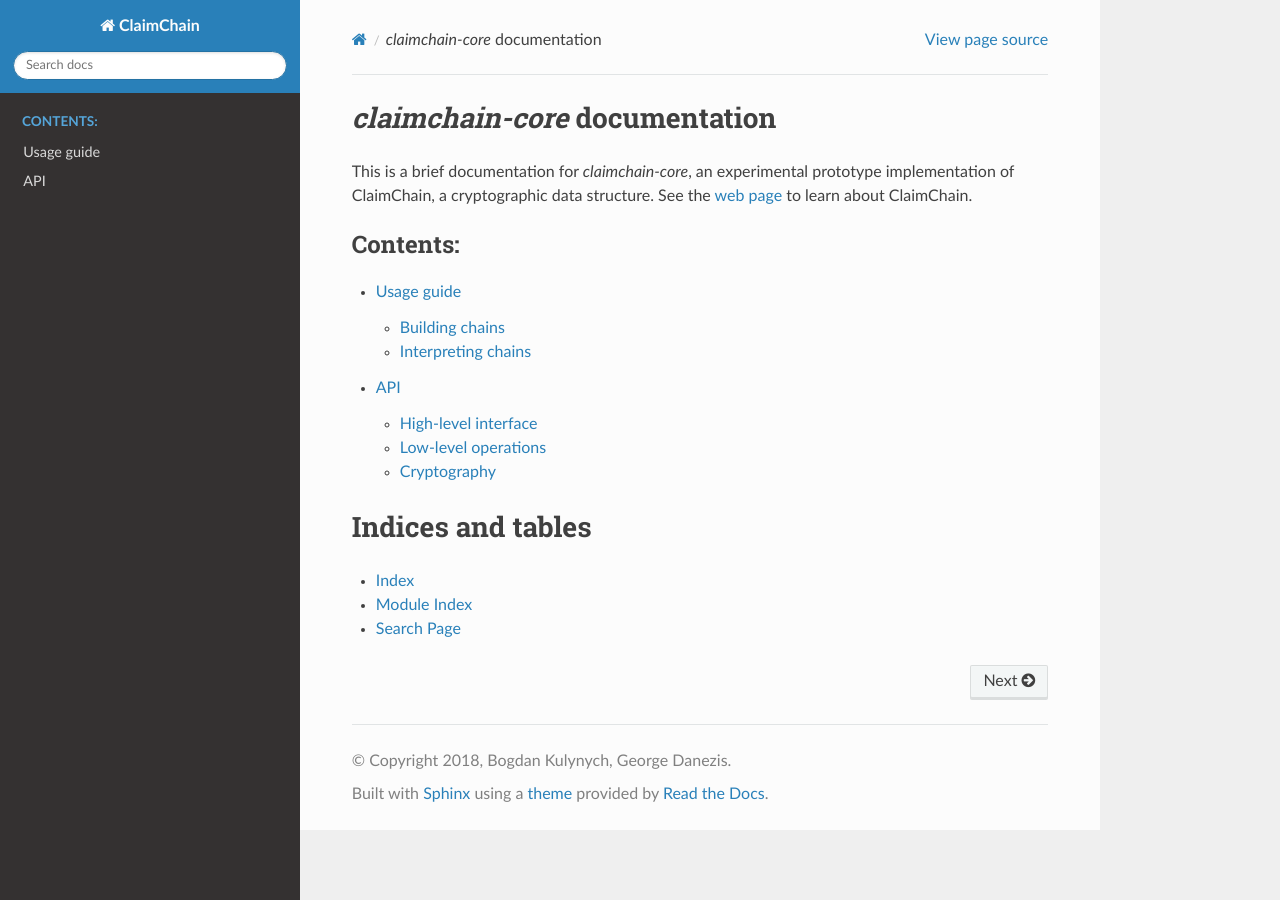
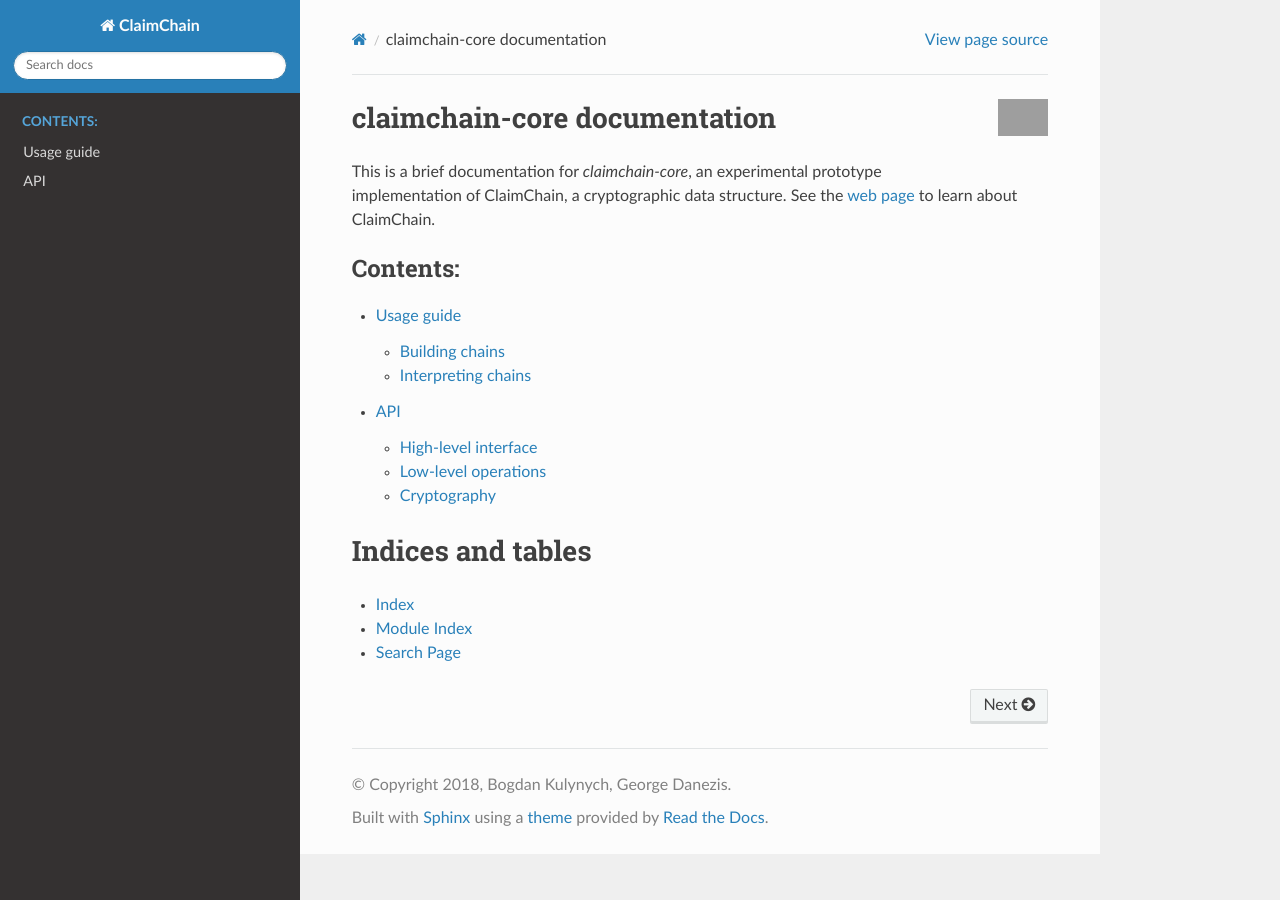
Before and after one commit to claimchain/claimchain-core, a Sphinx documentation site: the page built from docs/source/index.rst, in a window 1280 px wide. Built offline with Sphinx 7.4.7 and the Read the Docs theme 2.0.0, drawn with Linux system fonts in a browser that asks for light colours; grey boxes are pictures that could not be loaded.

Commit message:
Update README and doc index

```diff
--- a/README.rst
+++ b/README.rst
@@ -1,5 +1,5 @@
 .. image:: https://claimchain.github.io/claimchain.svg
-   :width: 100px
+   :width: 50px
    :alt: ClaimChain
 
 ***************
--- a/docs/source/index.rst
+++ b/docs/source/index.rst
@@ -1,5 +1,9 @@
-`claimchain-core` documentation
-===============================
+.. image:: https://claimchain.github.io/claimchain.svg
+  :width: 50px
+  :align: right
+
+claimchain-core documentation
+=============================
 
 This is a brief documentation for `claimchain-core`, an experimental prototype
 implementation of ClaimChain, a cryptographic data structure. See the
```
Also changed, not shown: other parts of README.rst (+1 -1 lines).
